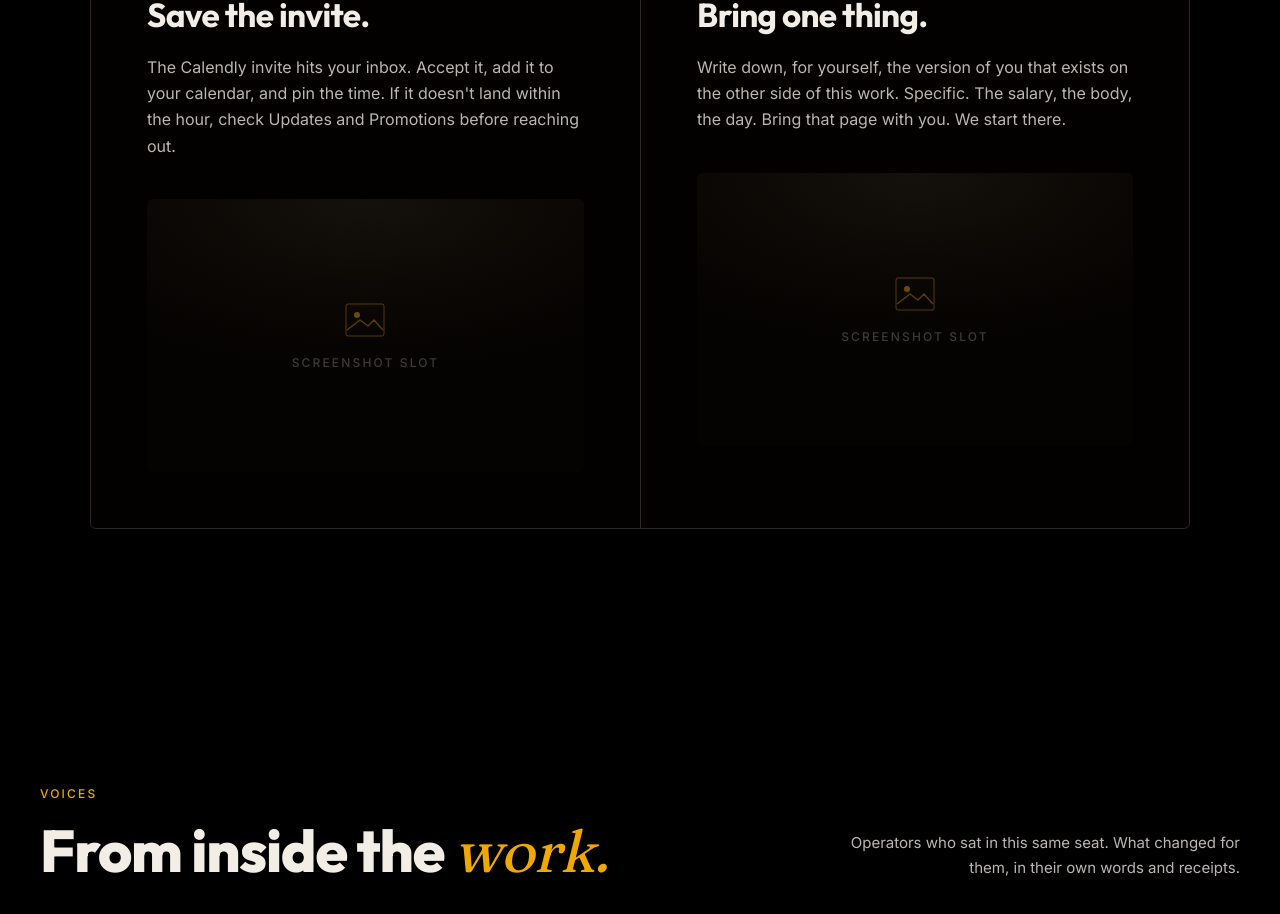
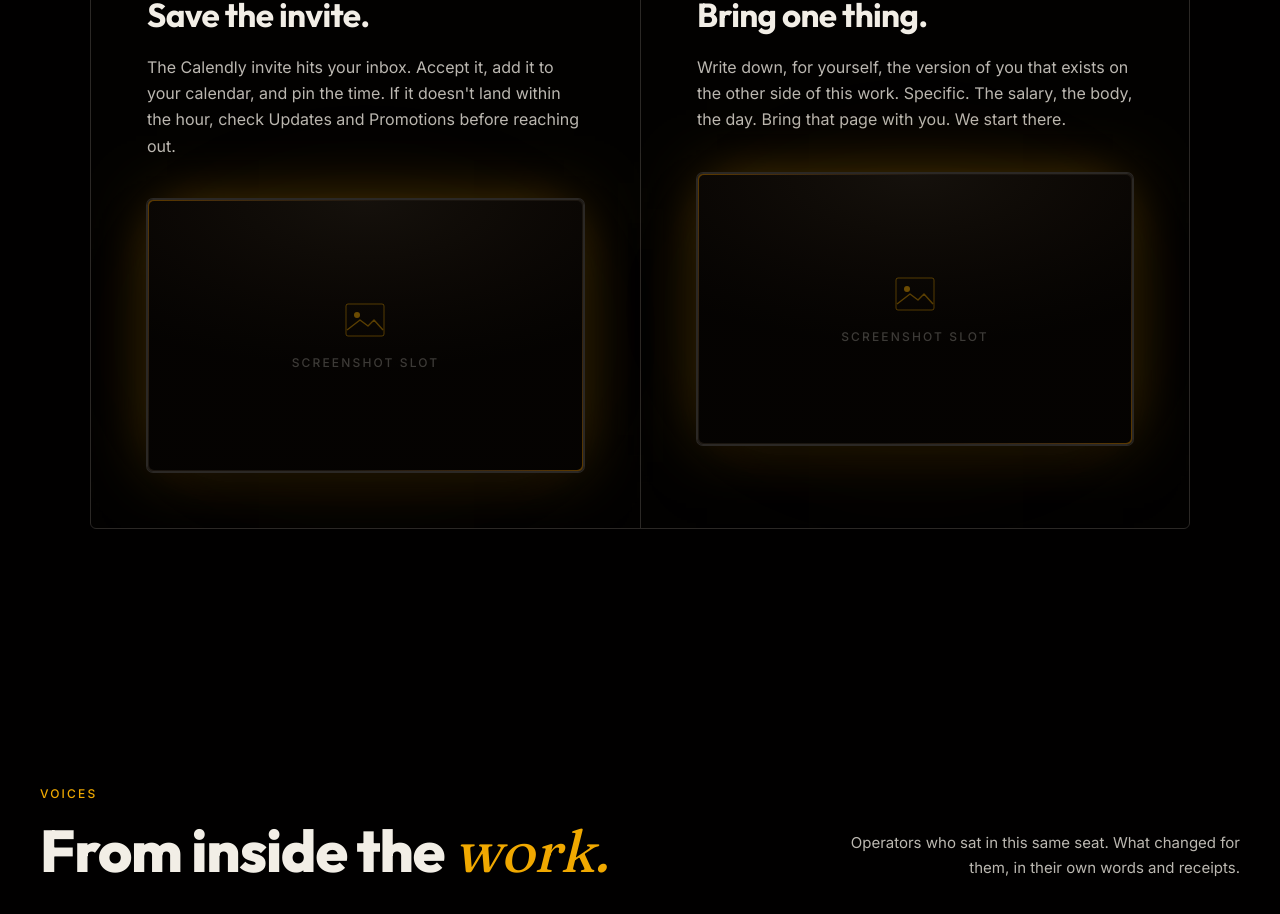
Before and after one commit to tayyibf555-prog/hamza-the-alchemist-website, a Next.js app: page /thank-you in a window 1280 px wide. Shown: the part 1100-2014 px from the top of the page. Built offline with nearby package versions, Linux system fonts and the light colour scheme.

Commit message:
style: /thank-you — gold bloom + hairline-gold frame on step screenshot slots
Replicates the VSL placeholder treatment from the homepage: soft gold
radial bloom behind the frame, plus a 1px gold-tinted gradient border
and a gold halo box-shadow on the image container itself.

```diff
--- a/app/thank-you/page.tsx
+++ b/app/thank-you/page.tsx
@@ -353,13 +353,33 @@ export default async function ThankYouPage({ searchParams }: Props) {
                       {s.copy}
                     </p>
 
-                    {/* Image slot — drop a screenshot path into the step's `image` field */}
+                    {/* Image slot — drop a screenshot path into the step's `image` field.
+                        Wrapped with the same gold bloom + halo as the homepage VSL. */}
+                    <div className="relative mt-10">
+                      {/* Soft gold radial bloom sitting behind the image */}
                       <div
-                      className="relative mt-10 aspect-[16/10] overflow-hidden rounded-[6px]"
+                        aria-hidden
+                        className="pointer-events-none absolute inset-[-15%]"
                         style={{
-                        background: "oklch(0.10 0.010 70)",
+                          background:
+                            "radial-gradient(ellipse 60% 70% at 50% 50%, oklch(0.42 0.16 78 / 0.42) 0%, oklch(0.30 0.10 75 / 0.20) 35%, transparent 70%)",
+                          filter: "blur(40px)",
+                        }}
+                      />
+
+                      {/* Hairline-gold framed image container with gold halo */}
+                      <div
+                        className="relative aspect-[16/10] overflow-hidden rounded-[6px]"
+                        style={{
+                          border: "1px solid var(--color-hairline)",
+                          padding: "1px",
+                          background:
+                            "linear-gradient(135deg, oklch(0.62 0.14 70 / 0.5) 0%, oklch(0.20 0.014 70) 35%, oklch(0.20 0.014 70) 65%, oklch(0.62 0.14 70 / 0.5) 100%)",
+                          boxShadow:
+                            "0 0 0 1px oklch(0.28 0.008 75), 0 30px 60px -20px oklch(0.10 0.010 70 / 0.8), 0 0 60px -10px oklch(0.78 0.165 78 / 0.4)",
                         }}
                       >
+                        <div className="relative w-full h-full rounded-[5px] overflow-hidden">
                           {s.image ? (
                             // eslint-disable-next-line @next/next/no-img-element
                             <img
@@ -370,6 +390,8 @@ export default async function ThankYouPage({ searchParams }: Props) {
                           ) : (
                             <PlaceholderArt kind="image" />
                           )}
+                        </div>
+                      </div>
                     </div>
                   </div>
                 </Reveal>
```
Lines whose indentation alone changed are shown as unchanged.
